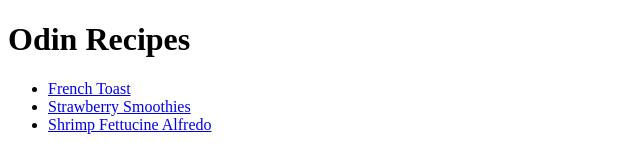
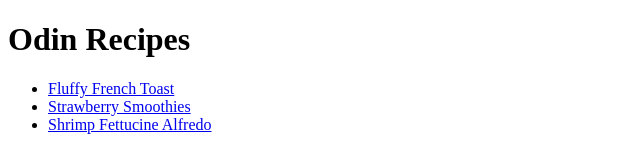
Before and after one commit to hazelle-limos/odin-recipes, a plain HTML site: page index.html in a window 1280 px wide. Shown: the full height of the page, 0-640 px from the left. Drawn offline with Linux system fonts and the light colour scheme.

Commit message:
Updated index

```diff
--- a/index.html
+++ b/index.html
@@ -8,7 +8,7 @@
     <body>
         <h1>Odin Recipes</h1>
         <ul>
-            <li><a href="recipes/frenchtoast.html">French Toast</a></li>
+            <li><a href="recipes/frenchtoast.html">Fluffy French Toast</a></li>
             <li><a href="recipes/strawberrysmoothie.html">Strawberry Smoothies</a></li>
             <li><a href="recipes/shrimpalfredo.html">Shrimp Fettucine Alfredo</a></li>
         </ul>
```
